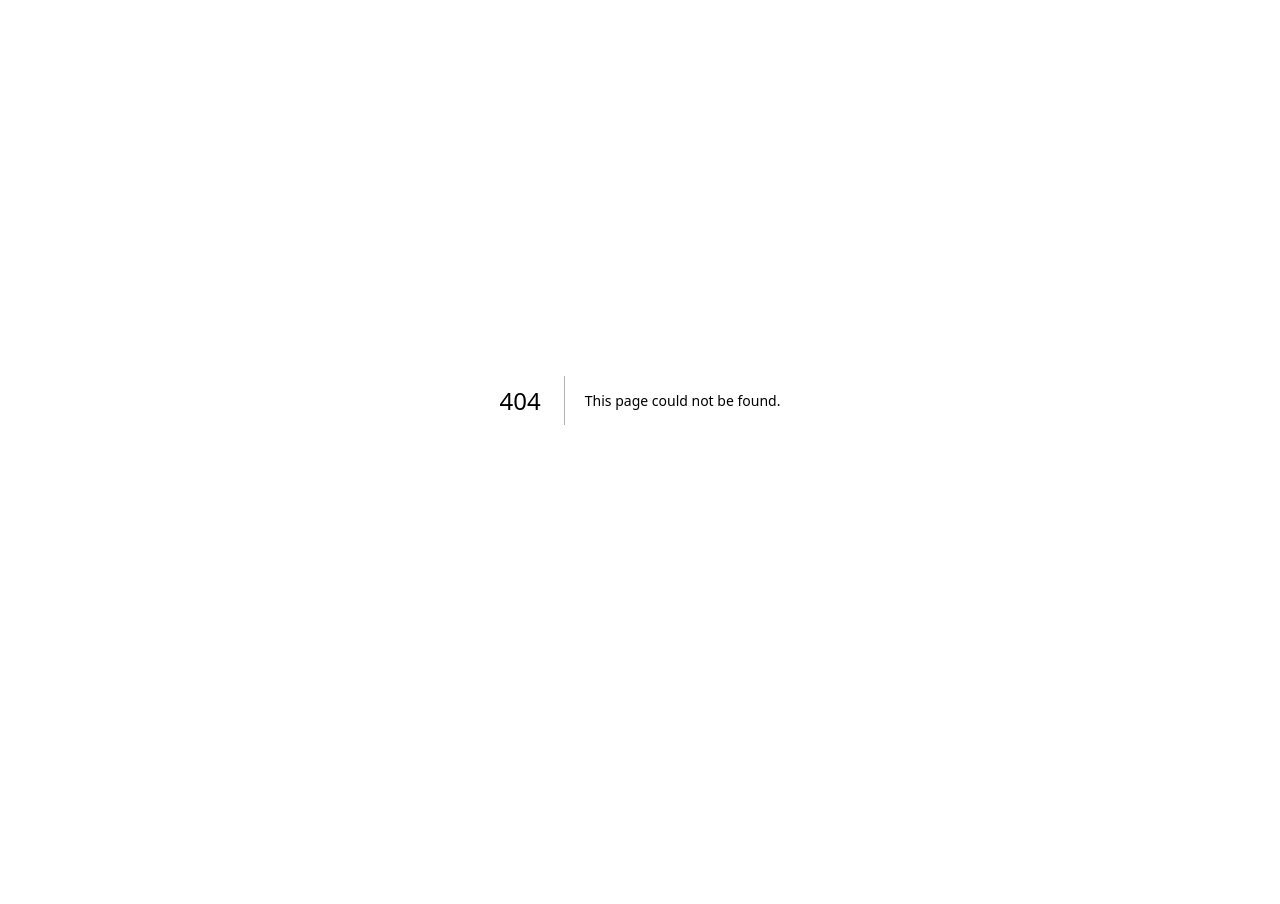
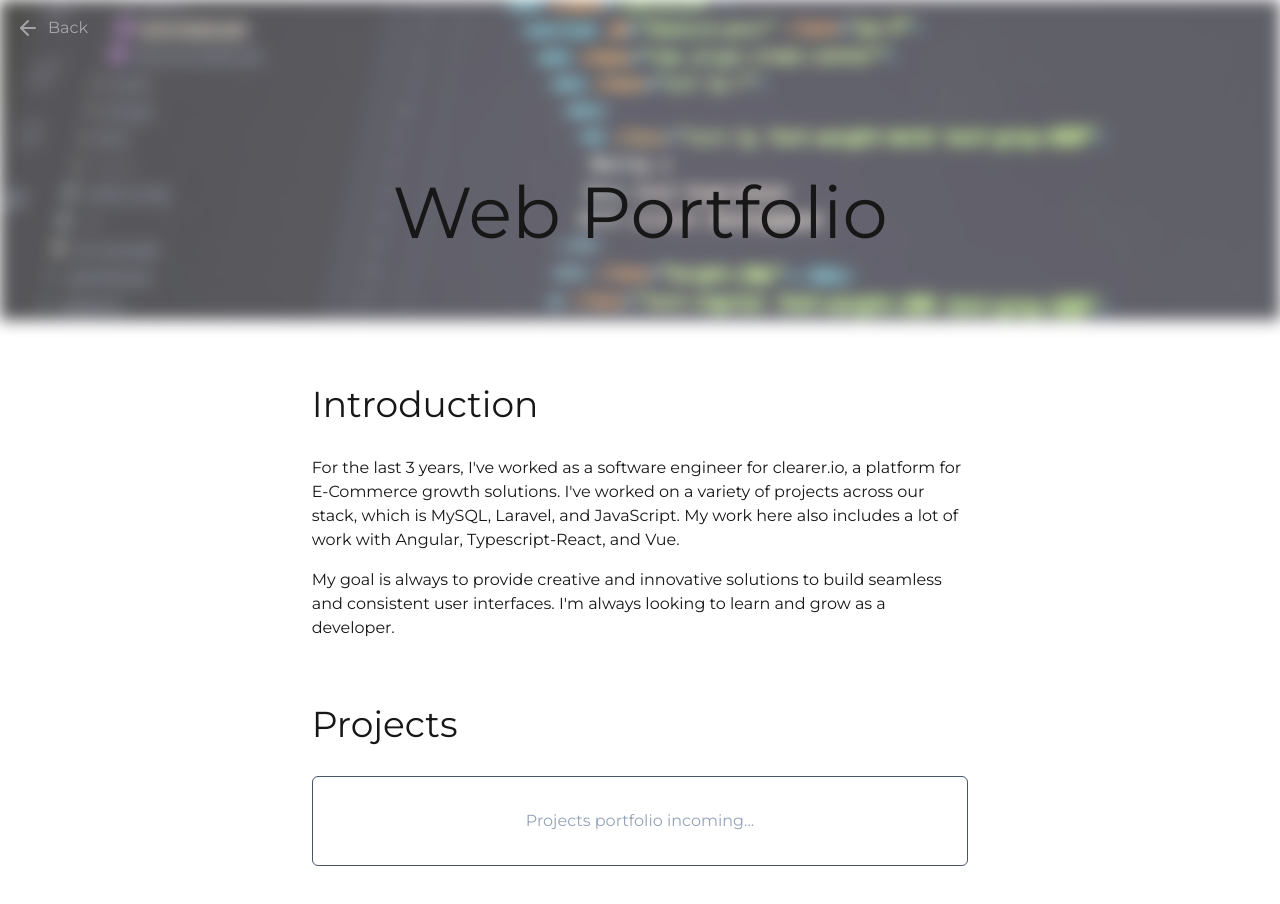
Before and after one commit to Ben-Bromley/me, a Next.js app: page /portfolio/web in a window 1280 px wide. Before the commit this address had no page. Shown: the top 904 px of the page. Before the commit the page ends 800 px from the top, so only its background shows below. Built offline with nearby package versions, Linux system fonts and the light colour scheme; some icons are missing.

Commit message:
add web portfolio page

```diff
--- /dev/null
+++ b/src/app/portfolio/web/page.tsx
@@ -0,0 +1,43 @@
+import { type NextPage } from 'next';
+import Image from 'next/image';
+import coding from '@/public/images/coding.jpg';
+
+const WebPortfolio: NextPage = () => {
+  return (
+    <div>
+      <header className="relative">
+        <Image
+          src={coding}
+          className="max-h-80 object-cover opacity-70 blur w-full"
+          alt="A Nord stage piano"
+        />
+        <h1 className="absolute top-1/2 my-4 w-full text-center text-4xl sm:text-7xl">
+          Web Portfolio
+        </h1>
+      </header>
+      <main className="mx-auto max-w-prose px-4 py-16">
+        <section className="mb-16">
+          <h2 className="mb-8 text-2xl sm:text-4xl">Introduction</h2>
+          <p className="mb-4">
+            For the last 3 years, I've worked as a software engineer for
+            clearer.io, a platform for E-Commerce growth solutions. I've worked
+            on a variety of projects across our stack, which is MySQL, Laravel,
+            and JavaScript. My work here also includes a lot of work with
+            Angular, Typescript-React, and Vue.
+          </p>
+          <p className="mb-4">
+            My goal is always to provide creative and innovative solutions to build seamless and consistent user interfaces. I'm always looking to learn and grow as a developer.
+          </p>
+        </section>
+        <h2 className="my-8 text-2xl sm:text-4xl">Projects</h2>
+        <section className="mb-16">
+          <div className="rounded-md border border-slate-600 text-slate-400 p-8 text-center">
+            <p>Projects portfolio incoming...</p>
+          </div>
+        </section>
+      </main>
+    </div>
+  );
+};
+
+export default WebPortfolio;
```
